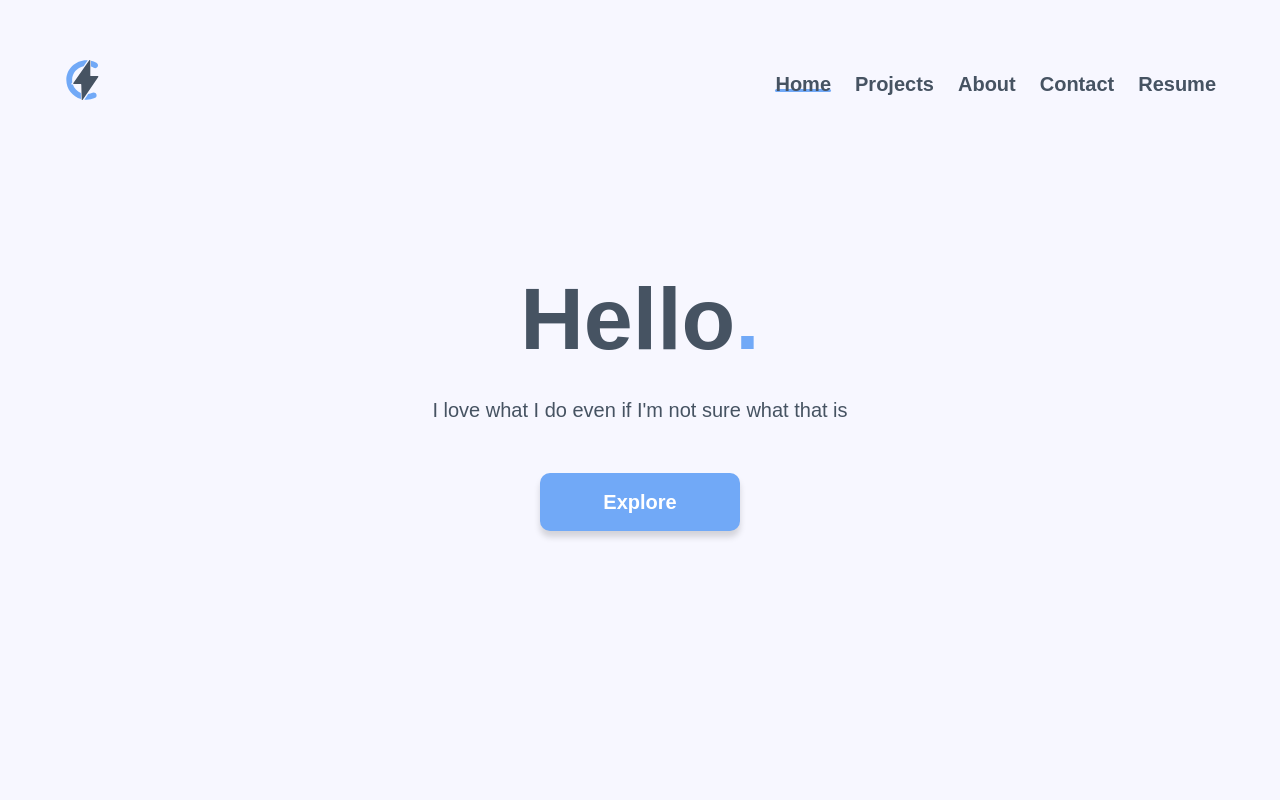
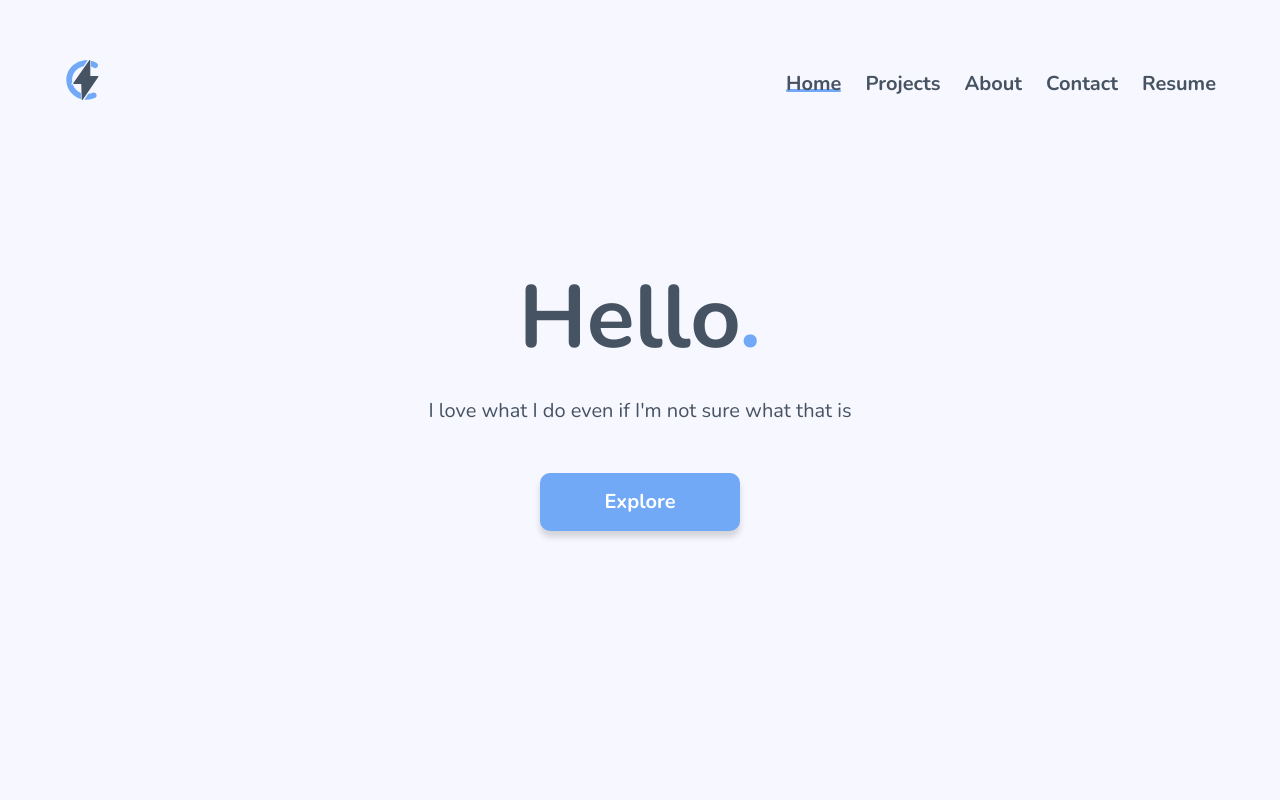
Before and after one commit to Atomator/portfolio, a Vue app: page /#/ in a window 1280 px wide. Shown: the top 800 px of the page. Built offline with nearby package versions, Linux system fonts and the light colour scheme.

Commit message:
Switched out Avenir for Nunito

```diff
--- a/public/index.html
+++ b/public/index.html
@@ -9,7 +9,7 @@
   </head>
   <body>
     <noscript>
-      <strong>We're sorry but portfolio doesn't work properly without JavaScript enabled. Please enable it to continue.</strong>
+      <strong>We're sorry but this portfolio doesn't work properly without JavaScript enabled. Please enable it to continue.</strong>
     </noscript>
     <div id="app"></div>
     <!-- built files will be auto injected -->
--- a/src/assets/css/styles.scss
+++ b/src/assets/css/styles.scss
@@ -1,7 +1,7 @@
 @charset "utf-8";
 
 // Import a Google Font
-@import url('https://fonts.googleapis.com/css?family=Nunito:400,700');
+@import url('https://fonts.googleapis.com/css2?family=Nunito&display=swap');
 
 // Set your brand colors
 $blue: #71A9F7;
@@ -11,7 +11,7 @@ $blue-transparent: rgba(113, 169, 247, 0.5);
 $white-transparent: rgba(255, 248, 248, 0.5);
 
 // Update Bulma's global variables
-$family-sans-serif: "Avenir", sans-serif;
+$family-sans-serif: "Nunito", sans-serif;
 $text: $gray;
 $title-color: $gray;
 $subtitle-color: $gray;
```
Also changed, not shown: src/assets/css/styles.css.
